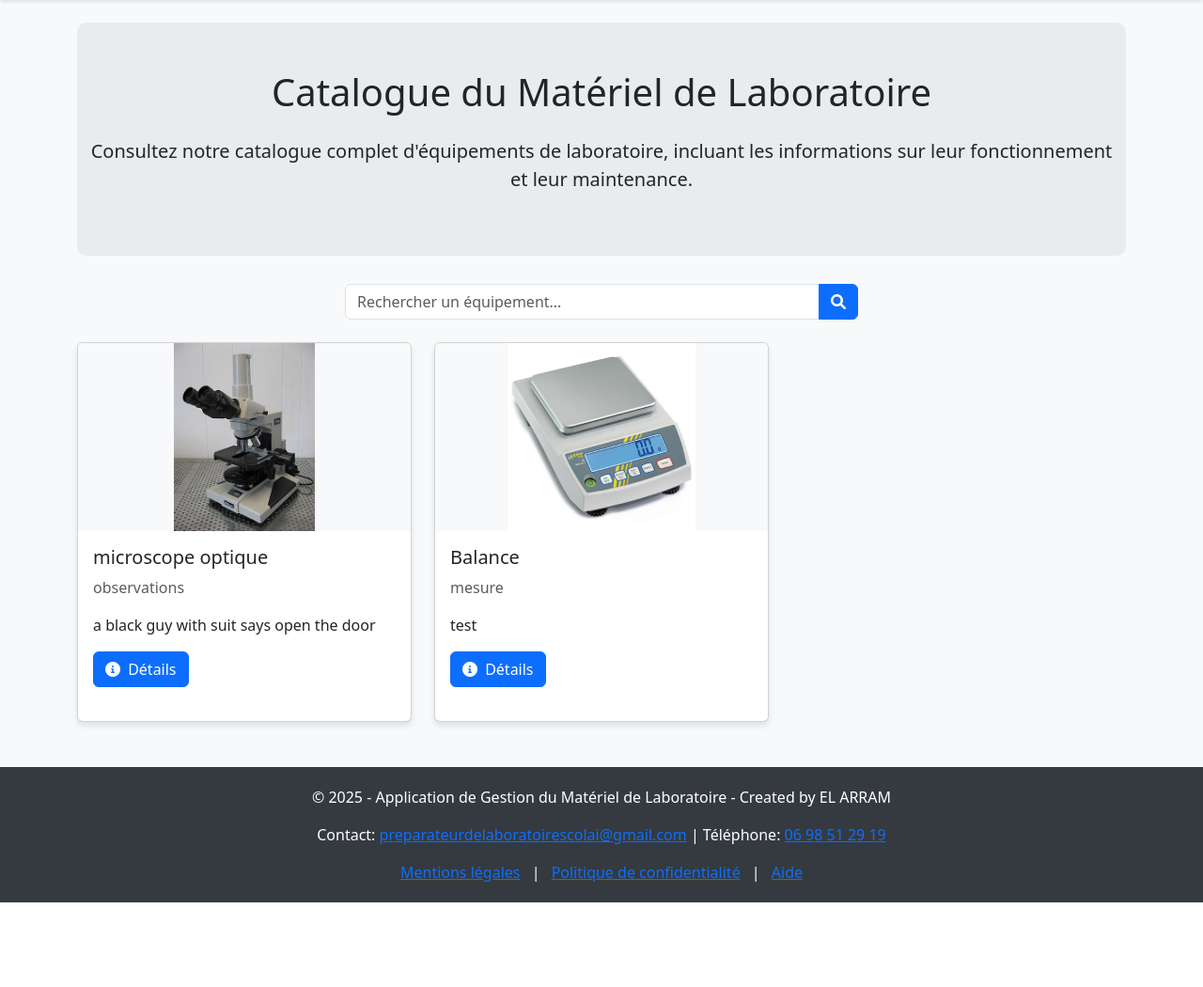
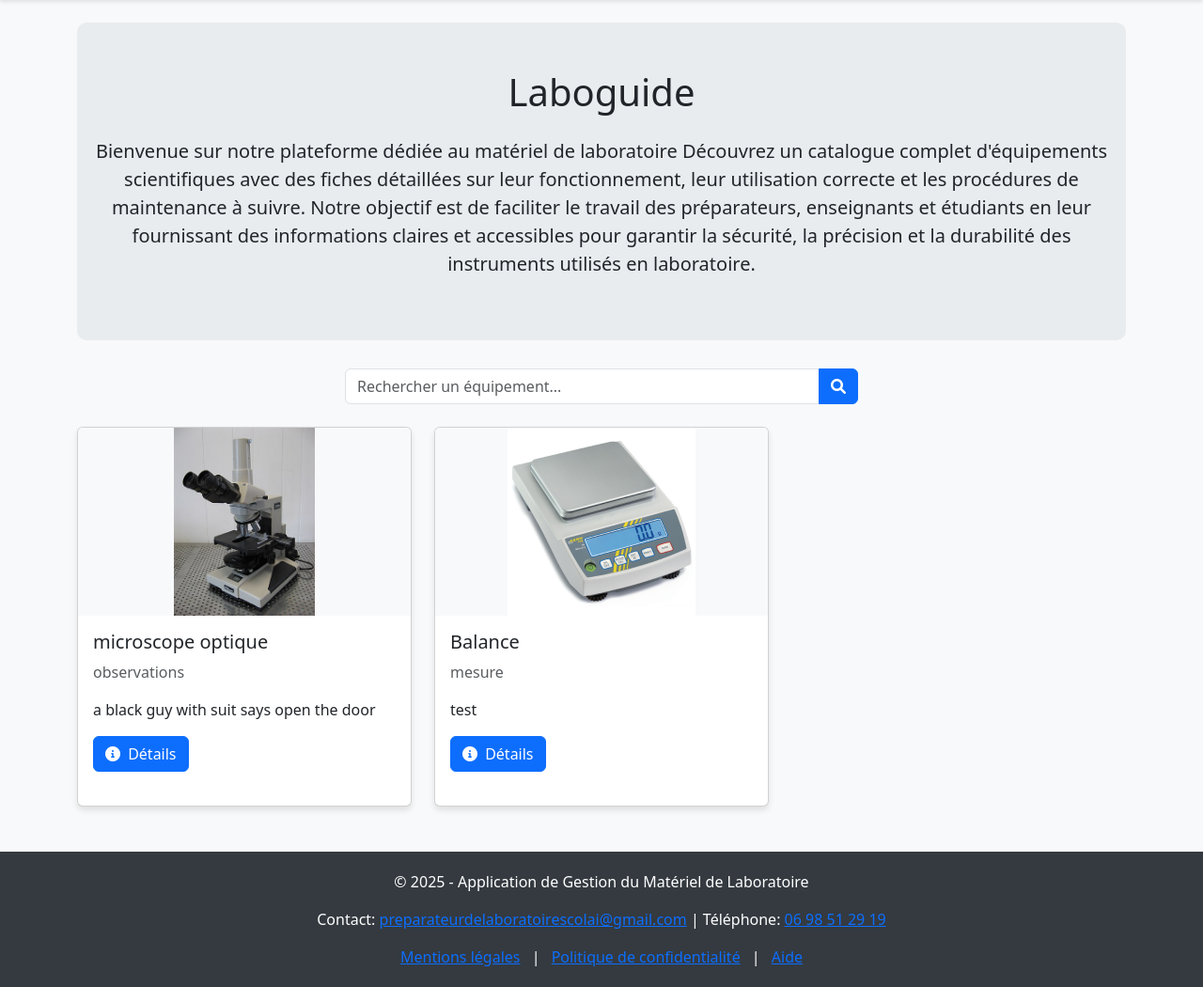
Before and after one commit to mouloudelarram/dynamic_labo, a Flask app: page / in a window 1280 px wide. Shown: the part 56-1106 px from the top of the page at 94% size. Before the commit the page ends 1016 px from the top, so only its background shows below. Run offline with Flask 3, Linux system fonts and the light colour scheme.

Commit message:
fix: index.html

```diff
--- a/app.py
+++ b/app.py
@@ -264,4 +264,5 @@ def uploaded_file(filename):
     return send_from_directory(app.config['UPLOAD_FOLDER'], filename)
 
 if __name__ == '__main__':
+    print("created by @mouloud el arram all rights reserved")
     app.run(debug=True)
--- a/templates/base.html
+++ b/templates/base.html
@@ -109,7 +109,7 @@
 
     <footer class="footer mt-5">
         <div class="container text-center">
-            <p>&copy; 2025 - Application de Gestion du Matériel de Laboratoire - Created by EL ARRAM</p>
+            <p>&copy; 2025 - Application de Gestion du Matériel de Laboratoire</p>
             <p class="mt-2">
                 Contact: <a href="mailto:preparateurdelaboratoirescolai@gmail.com">preparateurdelaboratoirescolai@gmail.com</a> |
                 Téléphone: <a href="tel:+33123456789">06 98 51 29 19</a>
--- a/templates/index.html
+++ b/templates/index.html
@@ -6,8 +6,10 @@
 {% block content %}
 <div class="hero-section">
     <div class="container">
-        <h1 class="text-center mb-4">Catalogue du Matériel de Laboratoire</h1>
-        <p class="text-center lead">Consultez notre catalogue complet d'équipements de laboratoire, incluant les informations sur leur fonctionnement et leur maintenance.</p>
+        <h1 class="text-center mb-4">Laboguide</h1>
+        <p class="text-center lead" style="text-align: justify;">Bienvenue sur notre plateforme dédiée au matériel de laboratoire
+            Découvrez un catalogue complet d'équipements scientifiques avec des fiches détaillées sur leur fonctionnement, leur utilisation correcte et les procédures de maintenance à suivre.
+            Notre objectif est de faciliter le travail des préparateurs, enseignants et étudiants en leur fournissant des informations claires et accessibles pour garantir la sécurité, la précision et la durabilité des instruments utilisés en laboratoire.</p>
     </div>
 </div>
 
@@ -58,6 +60,7 @@
 
 {% block extra_js %}
 <script>
+    console.log("created by @mouloud el arram all rights reserved")
     document.addEventListener('DOMContentLoaded', function() {
         const searchInput = document.getElementById('searchInput');
         const equipmentCards = document.querySelectorAll('.equipment-card');
```
Also changed, not shown: README.md.
